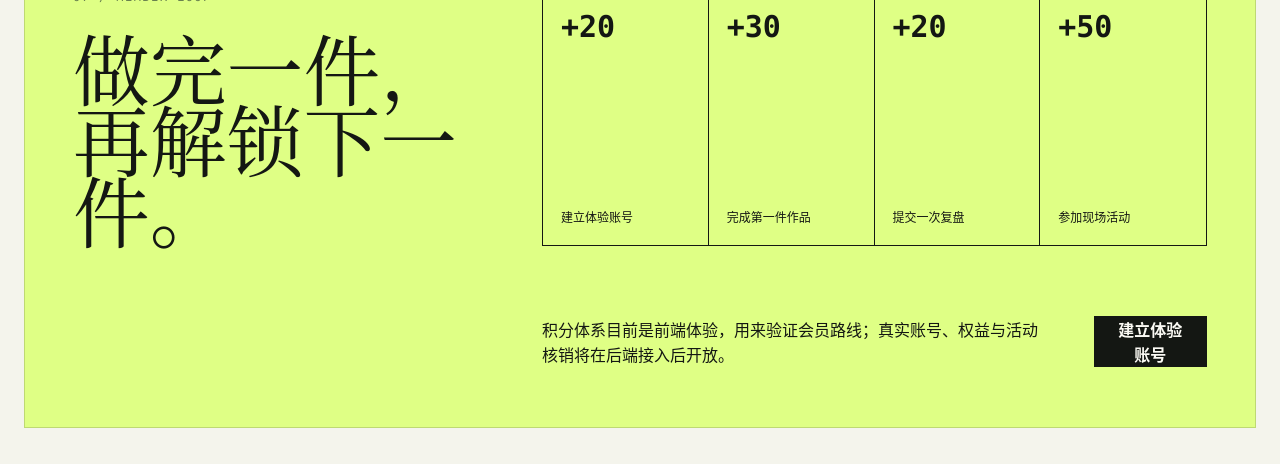
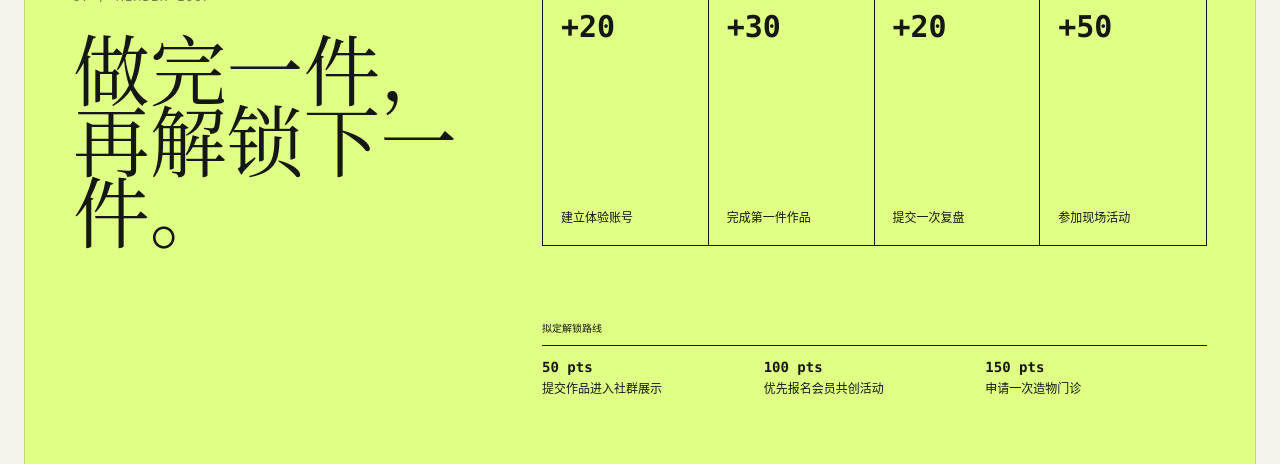
Before and after one commit to joeyhu1108-maker/zone-one-creative-platform, a website: page index.html in a window 1280 px wide. Shown: the part 7283-7747 px from the top of the page. Drawn offline with Linux system fonts and the light colour scheme.

Commit message:
Add member unlock path

```diff
--- a/index.html
+++ b/index.html
@@ -258,6 +258,14 @@
         <div><span>+20</span><p>提交一次复盘</p></div>
         <div><span>+50</span><p>参加现场活动</p></div>
       </div>
+      <div class="unlock-rules" aria-label="积分解锁路线">
+        <span>拟定解锁路线</span>
+        <ol>
+          <li><b>50 pts</b>提交作品进入社群展示</li>
+          <li><b>100 pts</b>优先报名会员共创活动</li>
+          <li><b>150 pts</b>申请一次造物门诊</li>
+        </ol>
+      </div>
       <div class="membership-action"><p>积分体系目前是前端体验，用来验证会员路线；真实账号、权益与活动核销将在后端接入后开放。</p><button class="button primary" type="button" data-open-account>建立体验账号</button></div>
     </section>
   </main>
--- a/styles.css
+++ b/styles.css
@@ -326,6 +326,11 @@ main > section, footer { width: var(--page); margin-inline: auto; }
 .point-rules div:last-child { border-right: 0; }
 .point-rules span { font: 700 30px var(--mono); }
 .point-rules p { margin: 0; font-size: 12px; }
+.unlock-rules { grid-column: 2; padding-top: 4px; }
+.unlock-rules > span { display: block; margin-bottom: 10px; font: 10px var(--mono); }
+.unlock-rules ol { margin: 0; padding: 0; display: grid; grid-template-columns: repeat(3, 1fr); list-style: none; border-top: 1px solid var(--ink); }
+.unlock-rules li { padding: 13px 16px 0 0; font-size: 12px; }
+.unlock-rules b { display: block; margin-bottom: 4px; font: 700 14px var(--mono); }
 .membership-action { grid-column: 2; display: flex; justify-content: space-between; align-items: center; gap: 40px; }
 .membership-action p { margin: 0; max-width: 580px; }
 
@@ -375,6 +380,7 @@ footer p { justify-self: end; margin: 0; }
   .resource-card:nth-child(3n) { border-right: 1px solid var(--line); }
   .resource-card:nth-child(2n) { border-right: 0; }
   .membership { grid-template-columns: 1fr; }
+  .unlock-rules { grid-column: 1; }
   .membership-action { grid-column: 1; }
 }
 
@@ -447,6 +453,8 @@ footer p { justify-self: end; margin: 0; }
   .point-rules div:nth-child(2) { border-right: 0; }
   .point-rules div:nth-child(n+3) { border-bottom: 0; }
   .membership-action { align-items: stretch; flex-direction: column; }
+  .unlock-rules ol { grid-template-columns: 1fr; }
+  .unlock-rules li { padding: 11px 0; border-bottom: 1px solid rgba(20,23,19,.28); }
   footer { margin-top: 48px; grid-template-columns: 1fr auto; gap: 20px; }
   footer img { width: 120px; }
   footer p { grid-column: 1/-1; justify-self: start; }
```
